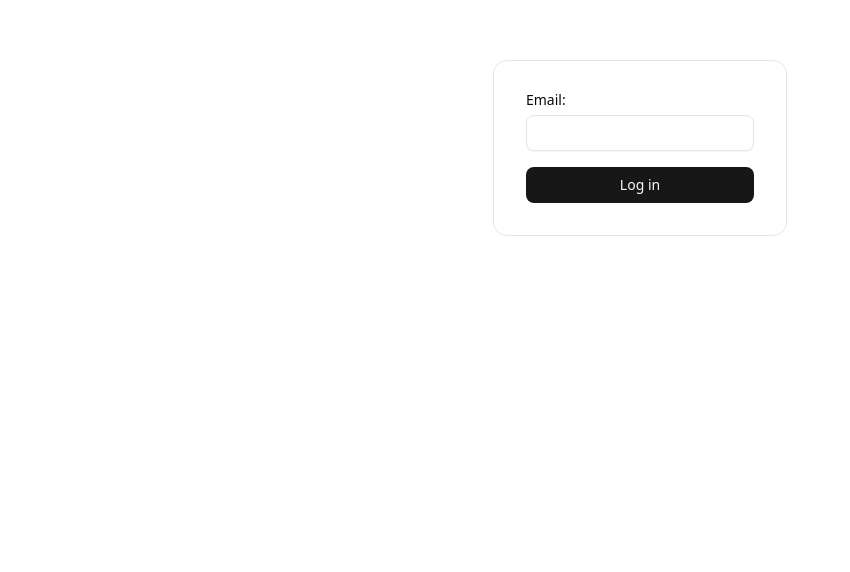
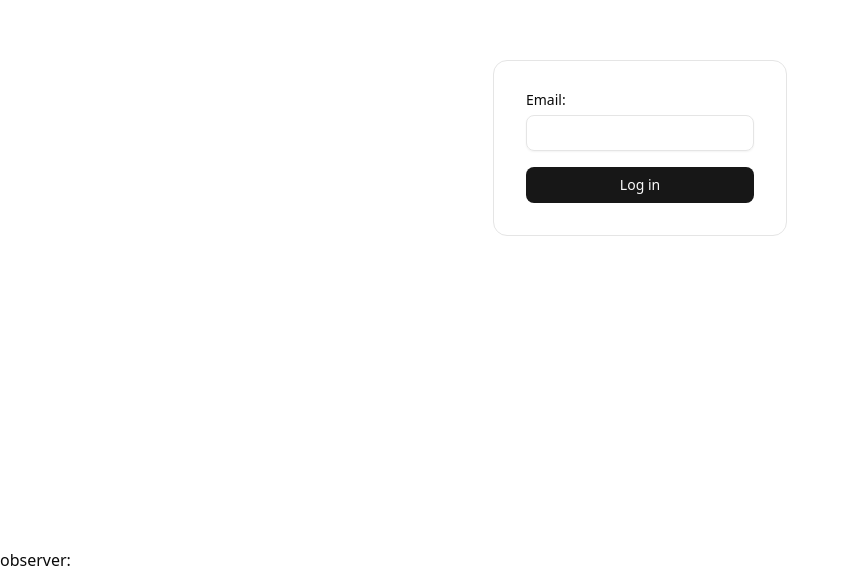
Before and after one commit to kca485/dd-next, a Next.js app: page /login in a window 1280 px wide. Shown: the part 252-824 px from the top of the page, without its empty margins (0-850 px from the left). Before the commit the page ends 800 px from the top, so only its background shows below. Built offline with nearby package versions, Linux system fonts and the light colour scheme.

Commit message:
observer workaround

```diff
--- a/app/login/page.tsx
+++ b/app/login/page.tsx
@@ -2,9 +2,12 @@ import { Label } from "@/components/ui/label";
 import { Input } from "@/components/ui/input";
 import { Button } from "@/components/ui/button";
 import { sendMagicLink } from "./actions";
+import { headers } from "next/headers";
 
-export default function Page() {
+export default async function Page() {
+  const cookieHeader = (await headers()).get("cookie") ?? "";
   return (
+    <div>
       <div className="h-screen flex justify-center items-center">
         <form className="border rounded-xl p-8 flex flex-col gap-y-4">
           <div className="space-y-2">
@@ -15,5 +18,7 @@ export default function Page() {
           <Button formAction={sendMagicLink}>Log in</Button>
         </form>
       </div>
+      <p>observer: {cookieHeader}</p>
+    </div>
   );
 }
--- a/app/page.tsx
+++ b/app/page.tsx
@@ -64,7 +64,6 @@ export default async function Home() {
   return (
     <>
       <GoogleMap places={pois} />
-      <p>observer: {cookieHeader}</p>
     </>
   );
 }
```
Lines whose indentation alone changed are shown as unchanged.
